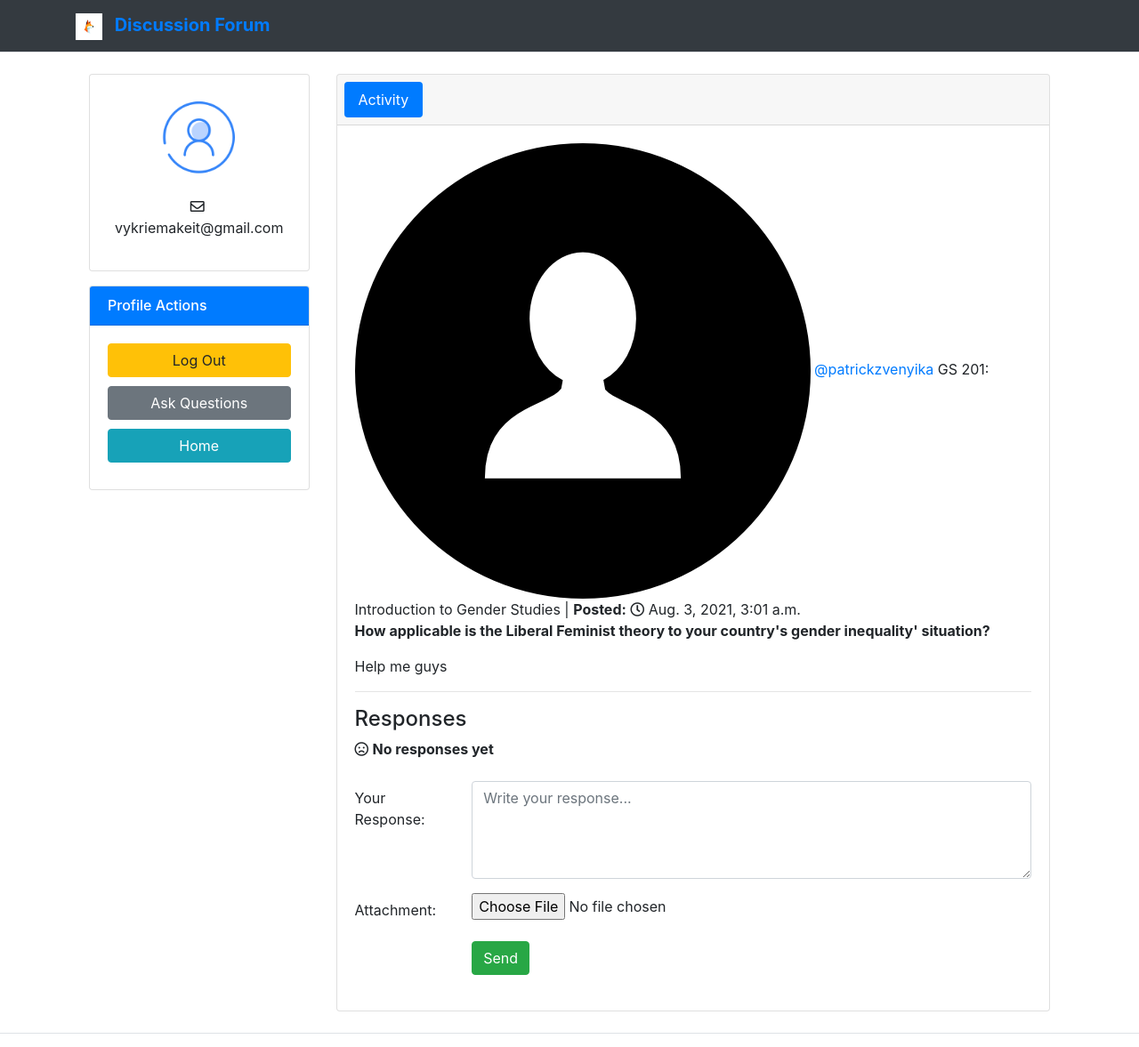
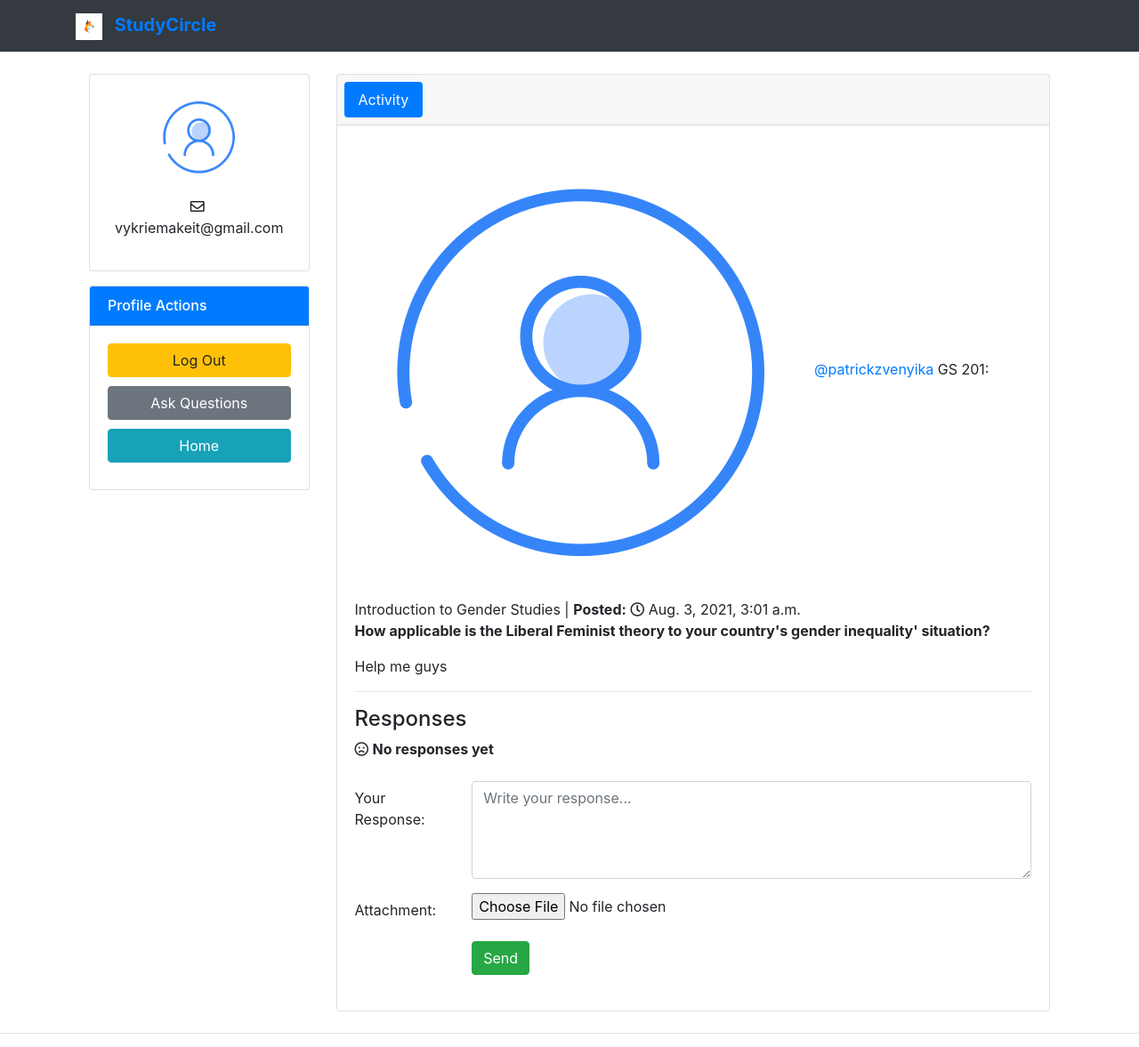
Before and after one commit to patrick-zvenyka/Discussion-Forum, a Django app: page /question/4 in a window 1280 px wide. Shown: the top 1177 px of the page at 89% size. Run offline with Django 3.2, Linux system fonts and the light colour scheme; a user stored in the database is signed in; data comes from the database, SQL or seed files in the repository; both versions use the stored data as it was after the commit.

Commit message:
response-layout

```diff
--- a/fileupload/templates/components/nav.html
+++ b/fileupload/templates/components/nav.html
@@ -3,7 +3,7 @@
         <div class="container">
             <a class="navbar-brand" href="#">
                 <img src="{% static 'images/logo.png' %}" alt="Logo" width="30" height="30" class="mr-2">
-                <strong>Discussion Forum</strong>
+                <strong>StudyCircle</strong>
             </a>
             {% comment %} <div class="ml-auto">
                 <form class="form-inline d-inline-block">
--- a/fileupload/templates/responses.html
+++ b/fileupload/templates/responses.html
@@ -25,7 +25,7 @@
                                             <!-- Question Block -->
                                             <div class="post">
                                                 <div class="user-block">
-                                                    <img class="img-circle img-bordered-sm" src="{% static 'images/user-3.png' %}" alt="user image">
+                                                    <img class="img-circle img-bordered-sm" src="{% static 'images/user-286.png' %}" alt="user image">
                                                     <span class="username"><a href="#">{{ question.author.username }}</a></span>
                                                     <span class="description">{{ question.subject }} | <strong>Posted:</strong> <i class="far fa-clock"></i> {{ question.created_at }}</span>
                                                 </div>
@@ -40,17 +40,25 @@
                                                         <p class="no-responses-text"><i class="far fa-frown"></i> <strong>No responses yet</strong></p>
                                                     {% else %}
                                                         {% for response in question.get_responses %}
+                                                        <div class="card-body">
                                                             <blockquote id="{{ response.id }}">
                                                                 <p class="response-body">{{ response.body }}</p>
-                                                            <hr>
+
                                                                 {% if response.pdf %}
                                                                     <a href="{{ response.pdf.url }}" class="btn btn-outline-info btn-sm" target="_blank"><i class="fa fa-download"></i> Download File</a>
                                                                 {% else %}
                                                                     <span class="text-muted"><small>No PDF</small></span>
                                                                 {% endif %}
-                                                            <small class="response-author d-block mt-2">{{ response.user.username }} | <strong>Response On:</strong> {{ response.updated_at }}</small>
-                                                            <hr>
+                                                                <br>
+                                                                <br>
+                                                                <div class="user-block">
+                                                                    <img class="img-circle img-bordered-sm" src="{% static 'images/user-286.png' %}" alt="user image">
+                                                                    <span class="username"><a href="#">{{ response.user.username }}</a></span>
+                                                                    <span class="description"><strong>Response Time:</strong> <i class="far fa-clock"></i> {{ response.updated_at }}</span>
+                                                                </div>
+
                                                             </blockquote>
+                                                        </div>
                                                         {% endfor %}
                                                     {% endif %}
                                                 </div>
--- a/fileupload/user/views.py
+++ b/fileupload/user/views.py
@@ -24,7 +24,7 @@ def registerPage(request):
             raise
 
     context = {
-        'form': form,'title':'Signup Page'
+        'form': form,'title':'StudyCircle | Signup Page'
     }
     return render(request, 'register.html', context)
 
@@ -36,12 +36,12 @@ def loginPage(request):
             if form.is_valid():
                 user = form.get_user()
                 login(request, user)
-                return redirect('main.html')
+                return redirect('main-page')
         except Exception as e:
             print(e)
             raise
 
-    context = {'form':form,'title':'Login Page'}
+    context = {'form':form,'title':'StudyCircle | Login Page'}
     return render(request, 'login.html', context)
 
 
@@ -56,7 +56,7 @@ def main(request):
 
     context = {
         'questions': questions,
-        'title': 'MSU Discussion Forum | Dashboard'
+        'title': 'StudyCircle | Dashboard'
     }
     return render(request, 'main.html', context)
 
@@ -97,7 +97,7 @@ def newQuestionPage(request):
         except Exception as e:
             print(e)
             raise
-    context = {'form': form, 'title':'MSU Discussion Forum | Ask Questions'
+    context = {'form': form, 'title':'StudyCircle | Ask Questions'
     }
     return render(request, 'questions.html', context)
 
@@ -135,6 +135,7 @@ def questionpage(request, id):
     question = Question.objects.get(id = id)
     context = {
         'question' : question,
-        'response_form' : response_form
+        'response_form' : response_form,
+        'title':'StudyCircle | Responses'
     }
     return render(request, 'responses.html', context)
```
Also changed, not shown: fileupload/db.sqlite3. Lines whose indentation alone changed are shown as unchanged.
